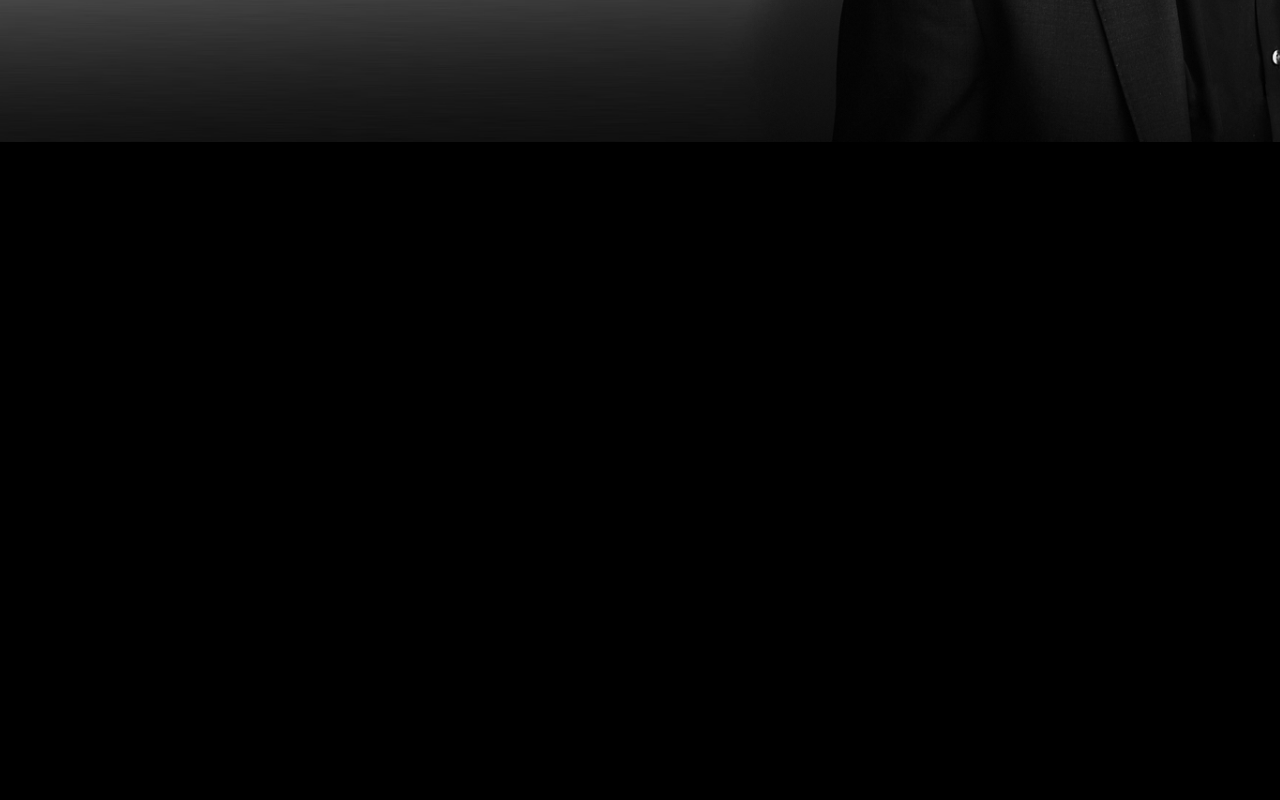
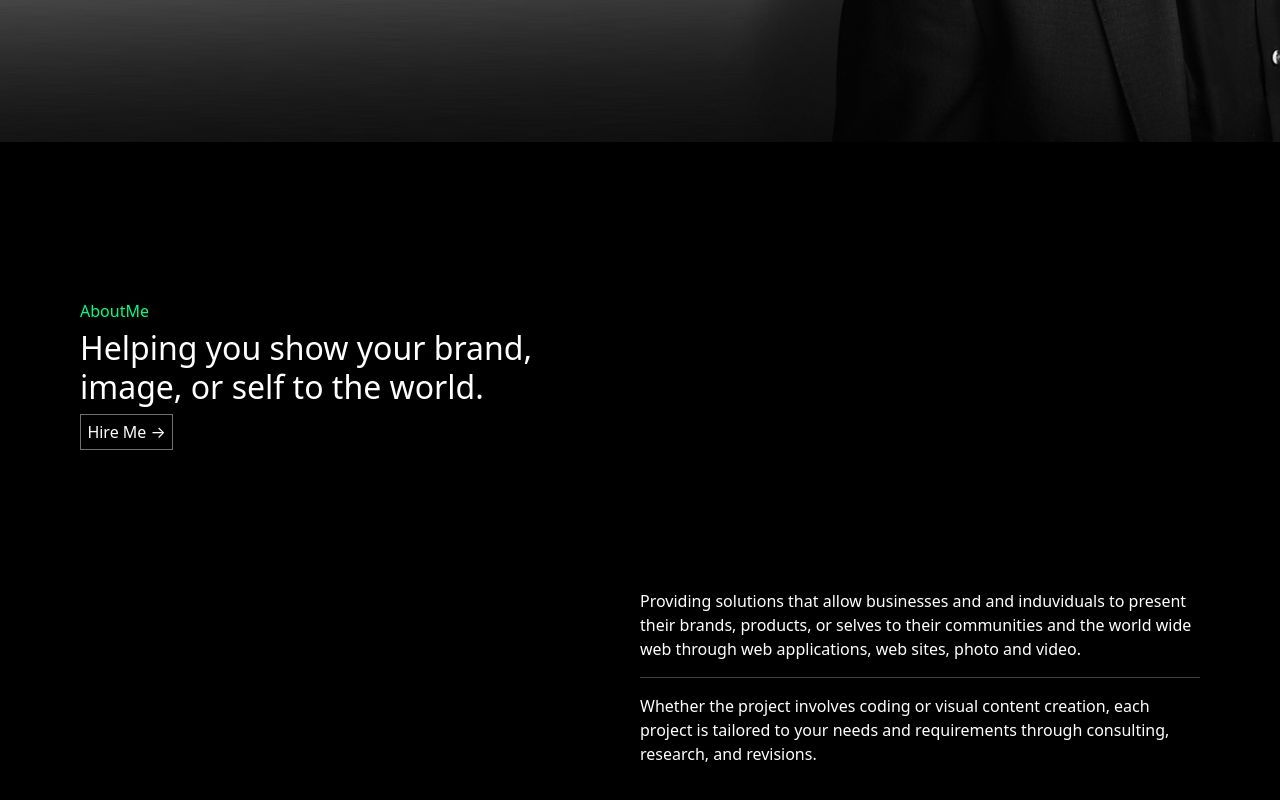
Before and after one commit to ShaneAzania/shane_christie_portfolio, a React (Create React App) app: page / in a window 1280 px wide. Shown: the part 658-1458 px from the top of the page. Before the commit the page ends 800 px from the top, so only its background shows below. Built offline with nearby package versions, Linux system fonts and the light colour scheme.

Commit message:
about section done

```diff
--- a/src/App.scss
+++ b/src/App.scss
@@ -4,13 +4,16 @@
 	//vars
 	--color-1: #000;
 	--color-2: #707070;
+	--color-2-dark: #424242;
 	--color-3: #ffffff;
+	--color-4: #00ff80;
 
 	--body-padding: 5em;
 
 	// styles
 	box-sizing: border-box;
 
+	// styles for elements
 	body {
 		background-color: #000;
 		color: var(--color-3);
@@ -22,7 +25,47 @@
 
 		transition: all ease-in 200ms;
 		&:hover {
-			color: var(--color-1);
+			color: var(--color-2);
 		}
 	}
+	// p {
+	// 	text-indent: 1em;
+	// }
+
+	section {
+		padding: var(--body-padding);
+	}
+
+	// styles for classes
+
+	// buttons
+	@mixin button {
+		display: inline-block;
+
+		padding: 0.3em 0.4em;
+		border-width: 1px;
+		border-style: solid;
+
+		transition: all ease-in 100ms;
+	}
+	@mixin button-color-2 {
+		color: var(--color-3);
+		border-color: var(--color-2);
+		background-color: var(--color-2);
+
+		&:hover {
+			color: var(--color-3);
+			border-color: var(--color-2-dark);
+			background-color: var(--color-2-dark);
+		}
+	}
+	@mixin btn-outline {
+		background-color: #00000000;
+	}
+
+	.button-outline-color-2 {
+		@include button;
+		@include button-color-2;
+		@include btn-outline;
+	}
 }
--- /dev/null
+++ b/src/components/about/about.jsx
@@ -0,0 +1,28 @@
+import React from 'react';
+import { Link } from 'react-router-dom';
+import './about.styles.scss';
+
+const About = () => {
+	return (
+		<section id='about' className='about'>
+			<div className='text-box'>
+				<h1 className='title'>AboutMe</h1>
+				<h2 className='headliner'>Helping you show your brand, image, or self to the world.</h2>
+				<Link className='button-outline-color-2' to={'/'}>
+					Hire Me →
+				</Link>
+			</div>
+			<div className='text-box'>
+				<p className='pitch'>
+					Providing solutions that allow businesses and and induviduals to present their brands,
+					products, or selves to their communities and the world wide web through web applications,
+					web sites, photo and video.
+                    <hr/>
+                    Whether the project involves coding or visual content creation, each project is tailored to your needs and requirements through consulting, research, and revisions.
+				</p>
+			</div>
+		</section>
+	);
+};
+
+export default About;
--- /dev/null
+++ b/src/components/about/about.styles.scss
@@ -0,0 +1,26 @@
+section#about.about {
+	display: flex;
+	position: relative;
+	height: 100vh;
+	width: 100%;
+
+	.text-box {
+		display: inline-block;
+		position: relative;
+		width: 50%;
+
+		&:first-of-type {
+			top: 5em;
+		}
+		&:nth-of-type(2) {
+			display: flex;
+			align-items: flex-end;
+			bottom: 5em;
+		}
+
+		h1.title {
+			font-size: 1em;
+			color: var(--color-4);
+		}
+	}
+}
--- a/src/components/hero/hero.jsx
+++ b/src/components/hero/hero.jsx
@@ -3,7 +3,7 @@ import './hero.styles.scss';
 
 const Hero = () => {
 	return (
-		<div className='hero'>
+		<section className='hero'>
 			<div className='text-box'>
 				<h1 className='name'>SHANE</h1>
 				<h1 className='name'>AZANIA</h1>
@@ -16,7 +16,7 @@ const Hero = () => {
 					Websites / Web Applications • Photo • Video • Graphic Design
 				</p>
 			</div>
-		</div>
+		</section>
 	);
 };
 
--- a/src/components/navigation/nav.jsx
+++ b/src/components/navigation/nav.jsx
@@ -10,13 +10,23 @@ const Nav = ({ links }) => {
 	return (
 		<Fragment>
 			<nav className='nav'>
-				<div className='logo'>SHANE AZANIA CHRISTIE</div>
+				<div className='logo'>
+					<Link className='nav-links' to={links[0].to}>
+						SHANE AZANIA CHRISTIE
+					</Link>
+				</div>
 				<div className='link-box'>
-					{links.map(({ text, to }, index) => (
-						<Link className='nav-links' key={index + text} to={to}>
-							{text.toLowerCase()}
-						</Link>
-					))}
+					{links.map(({ text, to, type }, index) =>
+						type !== 'a' ? (
+							<Link className='nav-links' key={index + text} to={to}>
+								{text.toLowerCase()}
+							</Link>
+						) : (
+							<a className='nav-links' key={index + text} href={to}>
+								{text.toLowerCase()}
+							</a>
+						)
+					)}
 				</div>
 				<Link to={'#'} className='resumé-link'>
 					RESUMÉ
--- a/src/data/navLinks.js
+++ b/src/data/navLinks.js
@@ -4,12 +4,19 @@ export const navLinks = [
 		to: '/',
 	},
 	{
+		text: 'About',
+		to: '/#about',
+		type: 'a',
+	},
+	{
 		text: 'Service',
-		to: '/service',
+		to: '/#service',
+		type: 'a',
 	},
 	{
 		text: 'Portfolio',
-		to: '/portfolio',
+		to: '/#portfolio',
+		type: 'a',
 	},
 	{
 		text: 'Blog',
--- a/src/routes/home/home.route.jsx
+++ b/src/routes/home/home.route.jsx
@@ -1,11 +1,17 @@
-import React from 'react';
+import React, { Fragment } from 'react';
 import './home.style.scss';
 
 // components
 import Hero from '../../components/hero/hero';
+import About from '../../components/about/about';
 
 const Home = () => {
-	return <Hero />;
+	return (
+		<Fragment>
+			<Hero />
+			<About/>
+		</Fragment>
+	);
 };
 
 export default Home;
```
